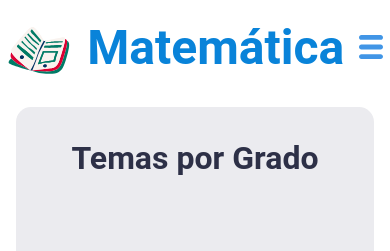
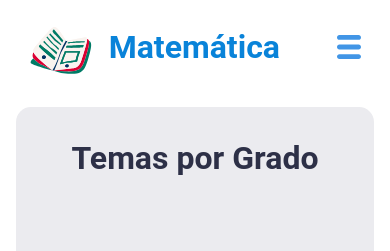
Before and after one commit to tcosCode/Math-webApp, a plain HTML site: page index.html in a window 390 px wide. Shown: the top 251 px of the page. Drawn offline with Linux system fonts and the light colour scheme.

Commit message:
initial commit

```diff
--- a/style.css
+++ b/style.css
@@ -74,6 +74,11 @@ html {
   justify-content: space-around;
   align-items: center;
 }
+
+@media (max-width: 768px) {
+  .header-title {
+    font-size: 2rem;
+  }
 
 .logo {
   display: flex;
```
